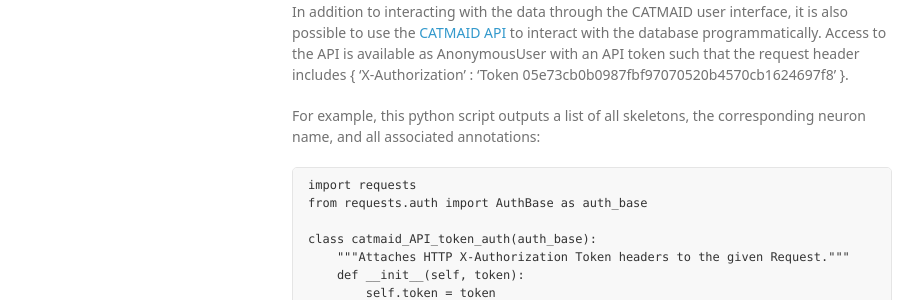
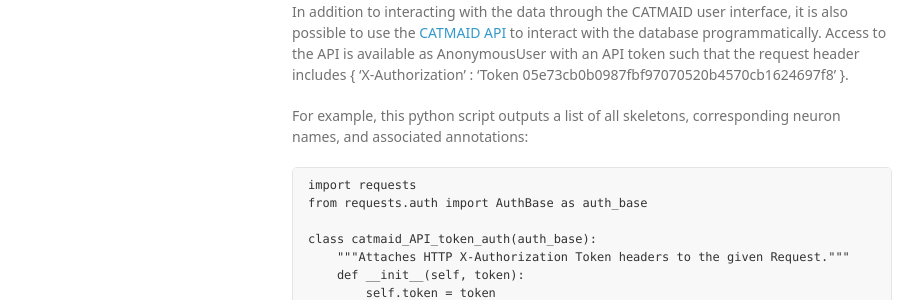
Before and after one commit to davidhildebrand/hildebrand16_web, a Jekyll site: the page built from index.md, in a window 1280 px wide and 900 px high, scrolled down 8380 px. Shown: the part 154-454 px from the top of the window, without its empty margins (178-1101 px from the left). Built offline with Jekyll 4.4.1, drawn with Linux system fonts in a browser that asks for light colours; some web fonts are replaced.

Commit message:
text improvement

````diff
--- a/index.md
+++ b/index.md
@@ -365,7 +365,7 @@ Finally, close the layer controls and view the resulting atlas overlay:
 
 In addition to interacting with the data through the CATMAID user interface, it is also possible to use the [CATMAID API](http://catmaid.readthedocs.io/en/stable/api.html) to interact with the database programmatically. Access to the API is available as AnonymousUser with an API token such that the request header includes { 'X-Authorization' : 'Token 05e73cb0b0987fbf97070520b4570cb1624697f8' }.
 
-For example, this python script outputs a list of all skeletons, the corresponding neuron name, and all associated annotations:
+For example, this python script outputs a list of all skeletons, corresponding neuron names, and associated annotations:
 ```
 import requests
 from requests.auth import AuthBase as auth_base
````
